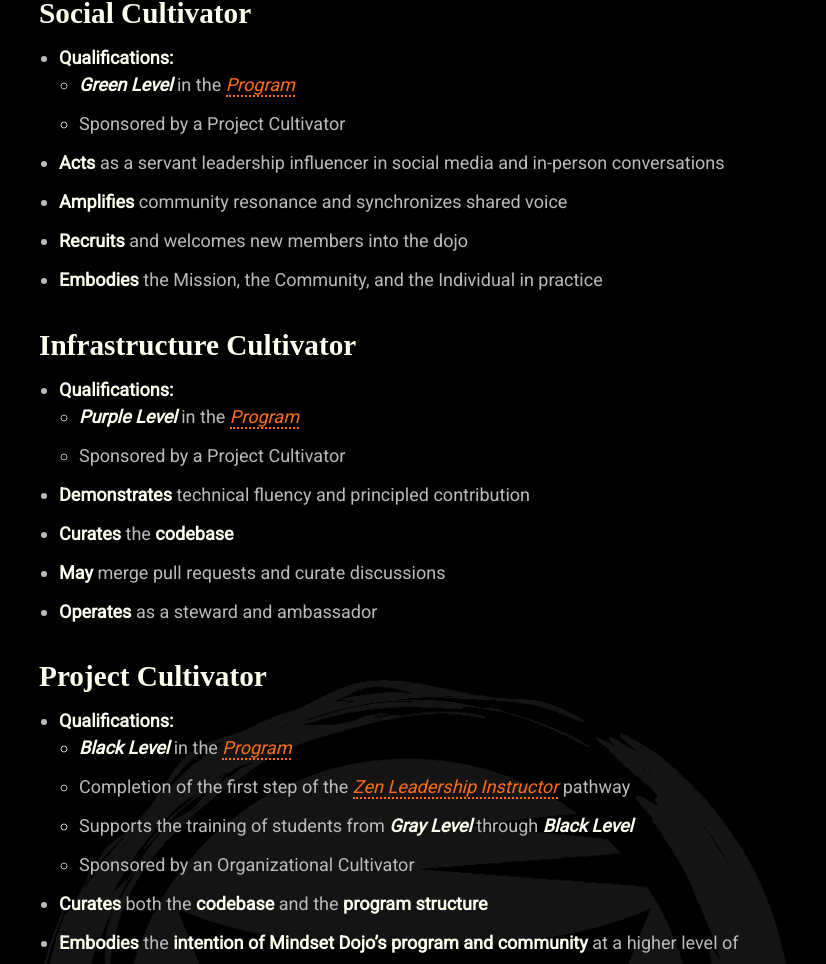
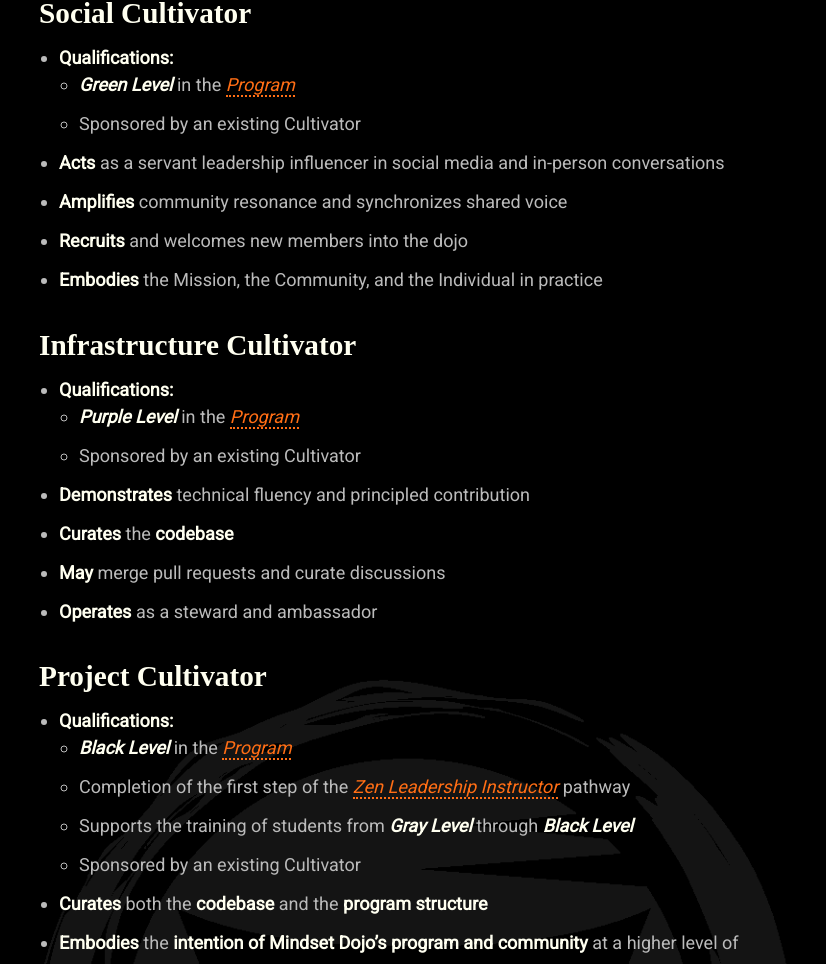
Before and after one commit to mindset-dojo/mindset-dojo.github.io, a Jekyll site: the page built from project.md, in a window 1280 px wide and 1400 px high, scrolled down 2240 px. Shown: the part 147-1111 px from the top of the window, without its empty margins (229-1055 px from the left). Built offline with Jekyll 4.4.1, drawn with Linux system fonts in a browser that asks for light colours; some web fonts are replaced; some of the changed text lies outside the part shown.

Commit message:
refactor(project): change rigid sponsorship requirements to soft power based requirements.

```diff
--- a/project.md
+++ b/project.md
@@ -71,7 +71,7 @@
 
 * **Qualifications:**
   * ***Green Level*** in the [Program]({{'/program' | relative_url}})
-  * Sponsored by a Project Cultivator
+  * Sponsored by an existing Cultivator
 * **Acts** as a servant leadership influencer in social media and in-person conversations
 * **Amplifies** community resonance and synchronizes shared voice
 * **Recruits** and welcomes new members into the dojo
@@ -81,7 +81,7 @@
 
 * **Qualifications:**
   * ***Purple Level*** in the [Program]({{'/program' | relative_url}})
-  * Sponsored by a Project Cultivator
+  * Sponsored by an existing Cultivator
 * **Demonstrates** technical fluency and principled contribution
 * **Curates** the **codebase**
 * **May** merge pull requests and curate discussions
@@ -93,7 +93,7 @@
   * ***Black Level*** in the [Program]({{'/program' | relative_url}})
   * Completion of the first step of the [Zen Leadership Instructor](https://zenleader.global/programs/coachinstructor/zlinstructor) pathway
   * Supports the training of students from ***Gray Level*** through ***Black Level***
-  * Sponsored by an Organizational Cultivator
+  * Sponsored by an existing Cultivator
 * **Curates** both the **codebase** and the **program structure**
 * **Embodies** the **intention of Mindset Dojo's program and community** at a higher level of practice
 * **Guides** others in principled contribution and practical expression
@@ -106,7 +106,7 @@
   * ***Black Level*** in the [Program]({{'/program' | relative_url}})
   * [Zen Leadership Instructor](https://zenleader.global/programs/coachinstructor/zlinstructor) designation
   * Matriculates students from ***Gray Level*** through ***Black Level***
-  * Sponsored by an Organizational Cultivator
+  * Sponsored by an existing Cultivator
 * **Responsible** for managing provisional access (elevation and removal) to facilitate feature deployment
 * **Oversees** the broader digital ecosystem (domain, branding, analytics)
 * **Demonstrates and enrolls** through various social, personal, and professional circles
```
